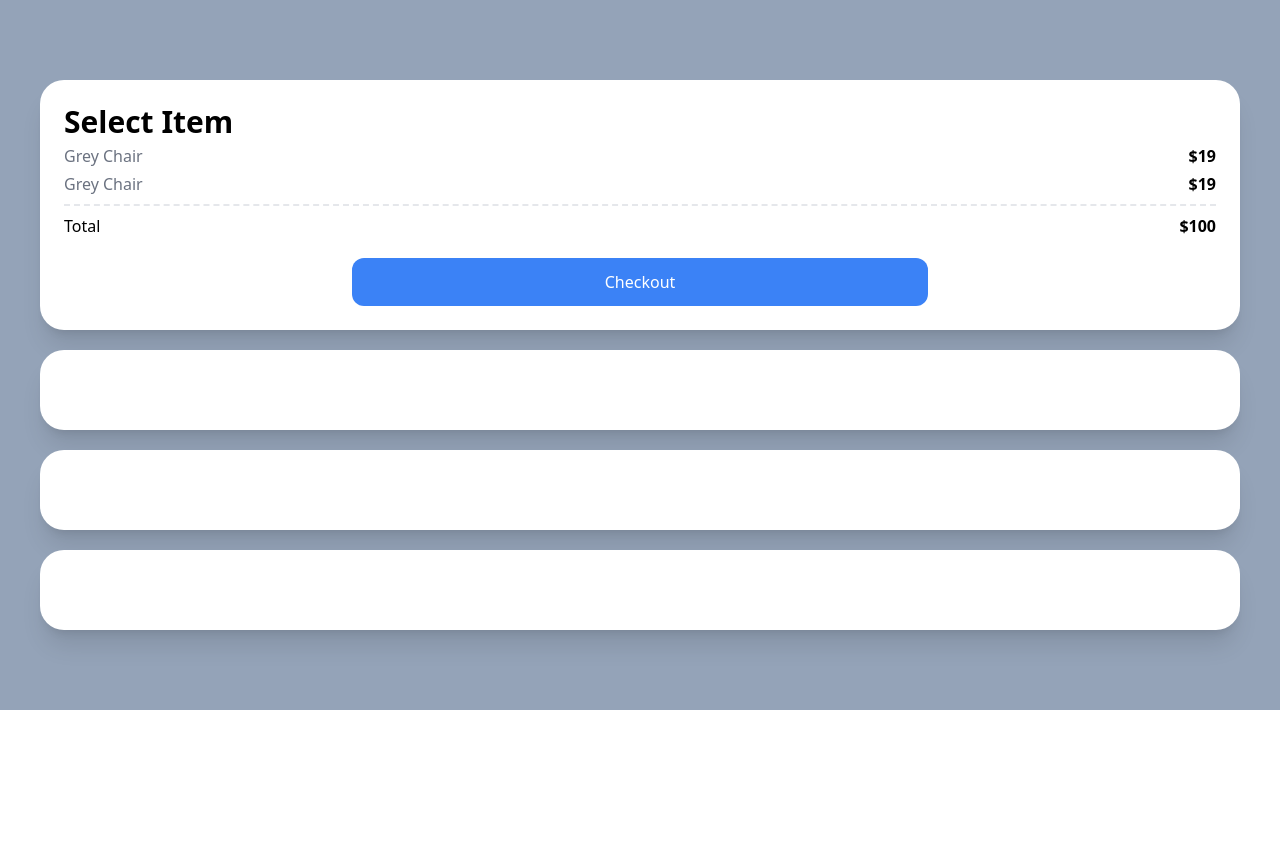
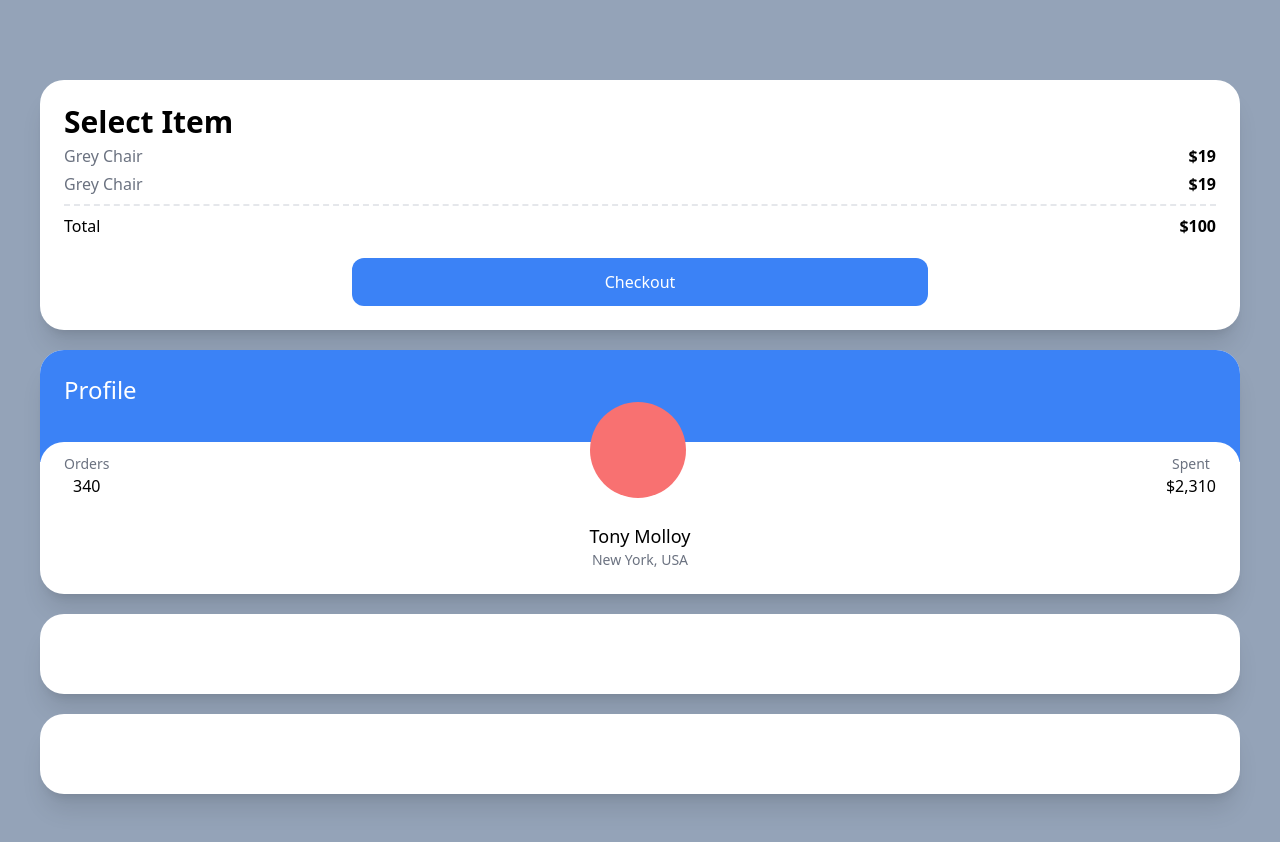
Before and after one commit to seungmin-dev/carrot-market, a Next.js app: page / in a window 1280 px wide. Shown: the top 842 px of the page. Before the commit the page ends 800 px from the top, so only its background shows below. Built offline with nearby package versions, Linux system fonts and the light colour scheme.

Commit message:
tailwindcss#2

```diff
--- a/pages/index.tsx
+++ b/pages/index.tsx
@@ -3,8 +3,6 @@
 const Home: NextPage = () => {
   return (
     <div className="flex flex-col space-y-5 bg-slate-400 py-20 px-10">
-      {/* padding, margin 단위 -> rem(document 폰트 사이즈를 기준으로 함)
-    2.5rem = 40px */}
       <div className="rounded-3xl bg-white p-6 shadow-xl">
         <span className="text-3xl font-semibold">Select Item</span>
         <div className="my-1 flex justify-between">
@@ -23,7 +21,28 @@
           Checkout
         </div>
       </div>
-      <div className="rounded-3xl bg-white p-10 shadow-xl"></div>
+      <div className="overflow-hidden rounded-3xl bg-white shadow-xl">
+        <div className="bg-blue-500 p-6 pb-14">
+          <span className="text-2xl text-white">Profile</span>
+        </div>
+        <div className="relative -top-5 rounded-3xl bg-white p-6">
+          <div className="relative -top-16 flex items-end justify-between">
+            <div className="flex flex-col items-center">
+              <span className="text-sm text-gray-500">Orders</span>
+              <span className="font-medium">340</span>
+            </div>
+            <div className="h-24 w-24 rounded-full bg-red-400" />
+            <div className="flex flex-col items-center">
+              <span className="text-sm text-gray-500">Spent</span>
+              <span className="font-medium">$2,310</span>
+            </div>
+          </div>
+          <div className="relative -mt-10 -mb-5 flex flex-col items-center">
+            <span className="text-lg font-medium">Tony Molloy</span>
+            <span className="text-sm text-gray-500">New York, USA</span>
+          </div>
+        </div>
+      </div>
       <div className="rounded-3xl bg-white p-10 shadow-xl"></div>
       <div className="rounded-3xl bg-white p-10 shadow-xl"></div>
     </div>
```
